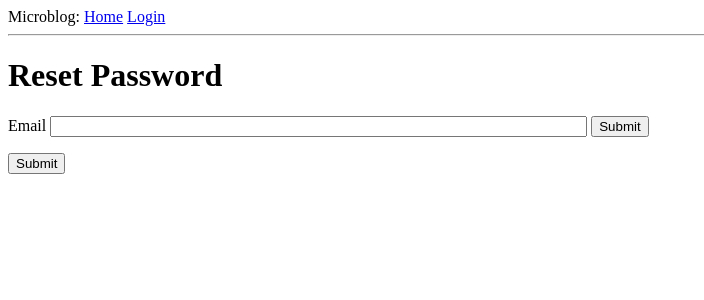
After one commit to Adelionek/Python, a Python web app: template Microblog/app/Templates/reset_password_request.html in a window 1280 px wide. The commit adds this page. Shown: the top 300 px of the page, without its empty margins (0-704 px from the left). Run offline with Jinja, Linux system fonts and the light colour scheme; the template is opened without the code that fills it: most values are stand-ins (such as "Sample title", 1, 10 or a date in 2020); form fields are guessed from the names that the template uses.

Commit message:
naprawa konfliktu

```diff
--- a/Microblog/app/Templates/login.html
+++ b/Microblog/app/Templates/login.html
@@ -25,4 +25,8 @@
         <p>{{ form.submit() }}</p>
     </form>
     <p>New User? <a href="{{ url_for('register') }}">Click to register!</a></p>
+    <p>
+        Forgot your password ?
+        <a href="{{ url_for('reset_password_request') }}">Click to reset it</a>
+    </p>
 {% endblock %}
--- /dev/null
+++ b/Microblog/app/Templates/reset_password_request.html
@@ -0,0 +1,17 @@
+{% extends "base.html" %}
+
+{% block content %}
+    <h1>Reset Password</h1>
+    <form action="" method="post">
+        {{ form.hidden_tag() }}
+        <p>
+            {{ form.email.label }}
+            {{ form.email(size=64) }}
+            {{ form.submit }}
+            {% for error in form.email.errors %}
+            <span style="color:red;">[{{ error }}]</span>
+            {% endfor %}
+        </p>
+        <p>{{ form.submit }}</p>
+    </form>
+{% endblock %}
--- a/Microblog/app/__init__.py
+++ b/Microblog/app/__init__.py
@@ -6,6 +6,7 @@ from flask_login import LoginManager
 import logging
 from logging.handlers import SMTPHandler, RotatingFileHandler
 import os
+from flask_mail import Mail
 
 app = Flask(__name__)
 app.config.from_object(Config)
@@ -15,7 +16,7 @@ migrate = Migrate(app, db)
 login = LoginManager(app)
 # flask need to know what is the login view for login
 login.login_view = 'login'  # similar to url_for, it tells @login_required decorator where to redirect
-
+mail = Mail(app)
 
 from app import routes, models, errors
 # register modules with FLASK
--- a/Microblog/app/forms.py
+++ b/Microblog/app/forms.py
@@ -53,3 +53,8 @@ class PostForm(FlaskForm):
         Length(min=1, max=140)
     ])
     submit = SubmitField('Submit')
+
+
+class ResetPasswordRequestForm(FlaskForm):
+    email = StringField('email', validators=[DataRequired(),Email()])
+    submit = SubmitField('Request Password Reset')
```
Also changed, not shown: Microblog/app/email.py (added, +8 -0 lines), Microblog/app/routes.py (+15 -1 lines), 1 other file.
